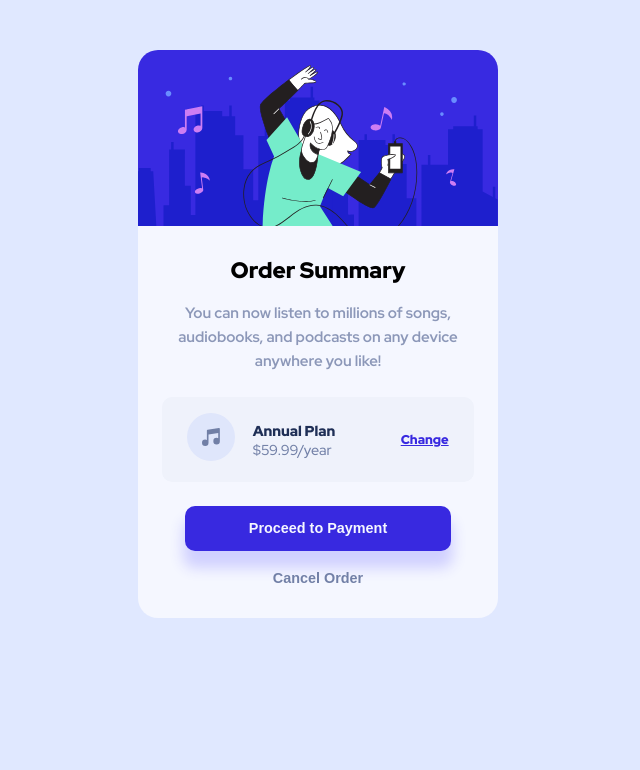
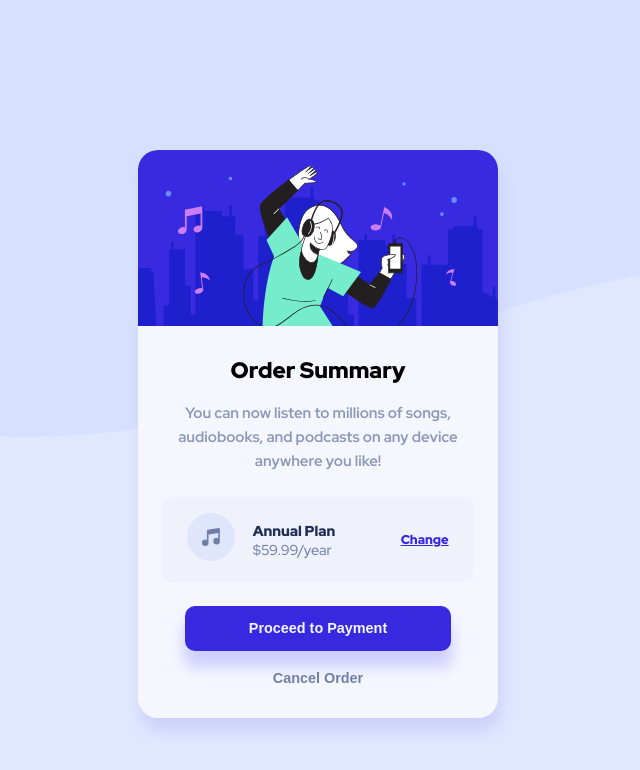
Before and after one commit to gusanchedev/prj-01-order-summary-component, a plain HTML site: page index.html in a window 1280 px wide. Shown: the whole page, without its empty margins (322-962 px from the left). Drawn offline with Linux system fonts and the light colour scheme.

Commit message:
Add styles for desktop including background image

```diff
--- a/styles.css
+++ b/styles.css
@@ -24,6 +24,7 @@ body {
   background-color: var(--Very-pale-blue);
   border-radius: 20px;
   overflow: hidden;
+  box-shadow: 3px 13px 16px 0px hsl(236deg 78% 89%);
 }
 .hero-image {
   max-width: 100%;
@@ -115,3 +116,13 @@ h2 {
 .cancel-payment:hover {
   color: var(--Dark-blue);
 }
+
+@media (min-width:640px) {
+  body {
+    background-image: url("images/pattern-background-desktop.svg");
+    background-repeat: no-repeat;
+  }
+  .card {
+    margin-top: 150px;
+  }
+}
```
